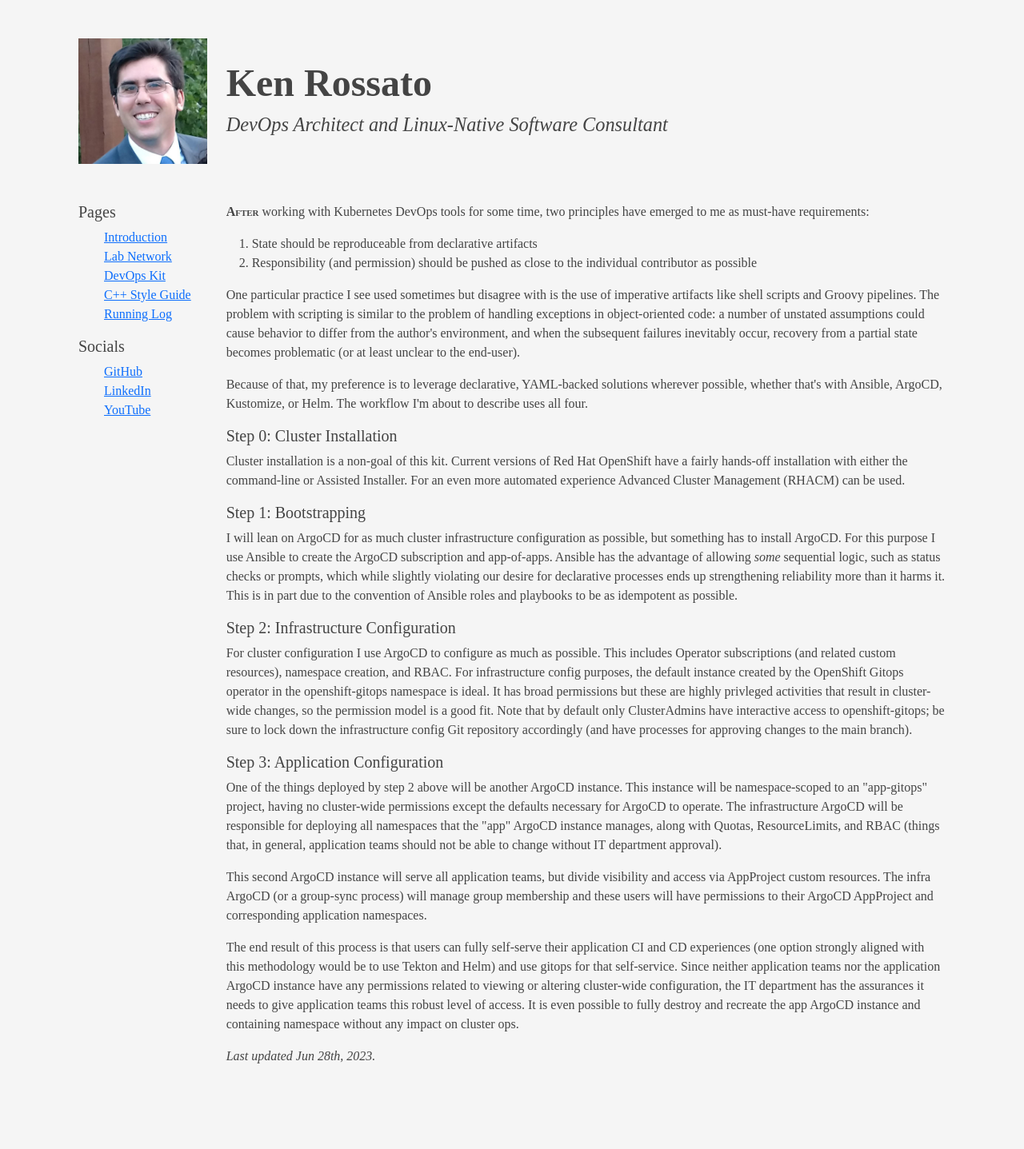
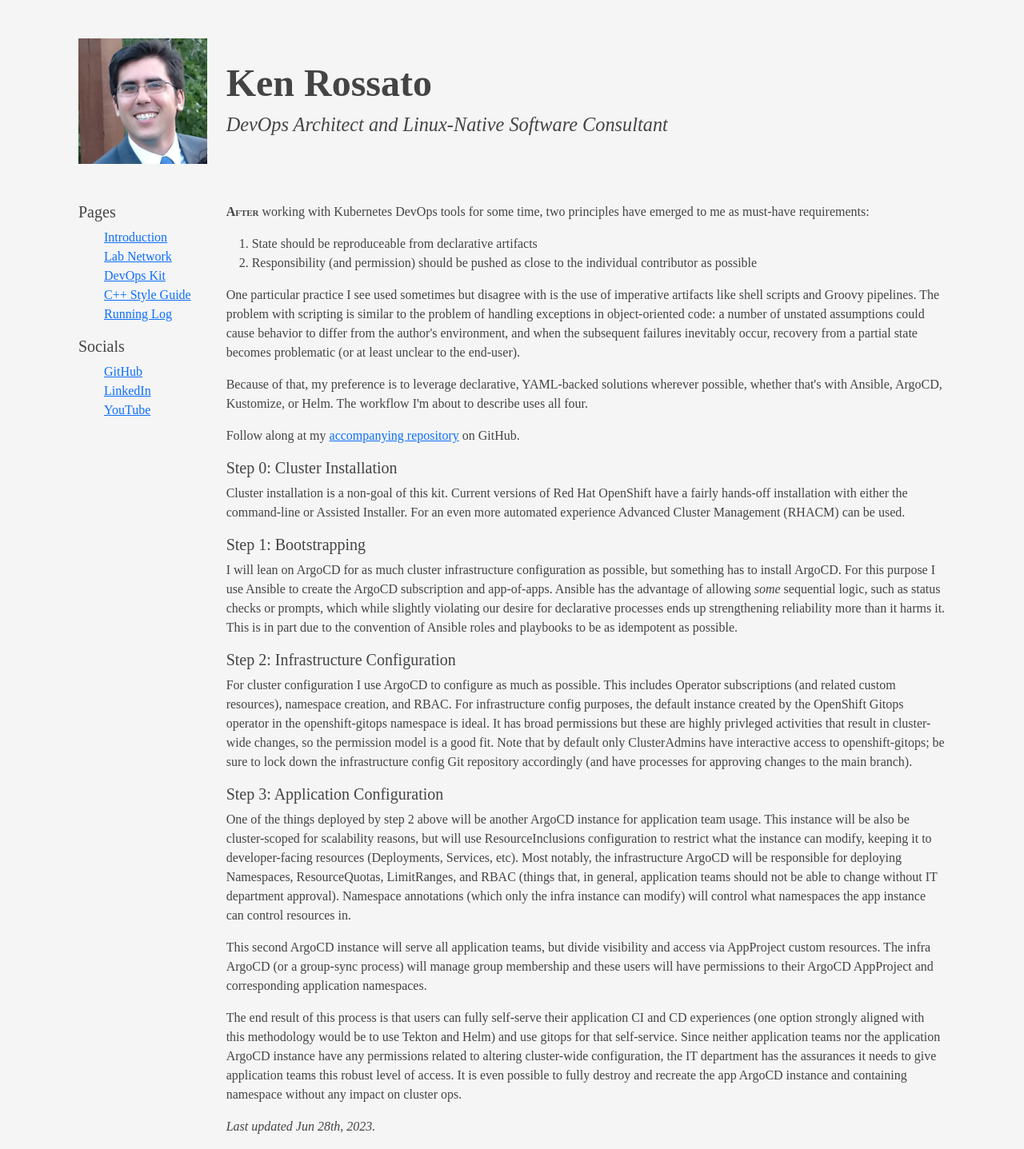
Before and after one commit to rossato/rossato.github.io, a Jekyll site: the page built from devopskit.html, in a window 1280 px wide. Shown: the whole page at 80% size. Built offline with Jekyll 4.4.1, drawn with Linux system fonts in a browser that asks for light colours; before the commit the page ends 1349 px from its top, so only the background shows below that.

Commit message:
Sync devopskit with published state on GitHub

```diff
--- a/devopskit.html
+++ b/devopskit.html
@@ -12,6 +12,8 @@ layout: default
 
 <p>Because of that, my preference is to leverage declarative, YAML-backed solutions wherever possible, whether that's with Ansible, ArgoCD, Kustomize, or Helm.  The workflow I'm about to describe uses all four.</p>
 
+<p>Follow along at my <a href="https://github.com/rossato/devops-kit">accompanying repository</a> on GitHub.</p>
+
 <h5>Step 0: Cluster Installation</h5>
 <p>Cluster installation is a non-goal of this kit. Current versions of Red Hat OpenShift have a fairly hands-off installation with either the command-line or Assisted Installer.  For an even more automated experience Advanced Cluster Management (RHACM) can be used.</p>
 
@@ -22,8 +24,8 @@ layout: default
 <p>For cluster configuration I use ArgoCD to configure as much as possible.  This includes Operator subscriptions (and related custom resources), namespace creation, and RBAC.  For infrastructure config purposes, the default instance created by the OpenShift Gitops operator in the openshift-gitops namespace is ideal.  It has broad permissions but these are highly privleged activities that result in cluster-wide changes, so the permission model is a good fit.  Note that by default only ClusterAdmins have interactive access to openshift-gitops; be sure to lock down the infrastructure config Git repository accordingly (and have processes for approving changes to the main branch).</p>
 
 <h5>Step 3: Application Configuration</h5>
-<p>One of the things deployed by step 2 above will be another ArgoCD instance.  This instance will be namespace-scoped to an "app-gitops" project, having no cluster-wide permissions except the defaults necessary for ArgoCD to operate.  The infrastructure ArgoCD will be responsible for deploying all namespaces that the "app" ArgoCD instance manages, along with Quotas, ResourceLimits, and RBAC (things that, in general, application teams should not be able to change without IT department approval).</p>
+<p>One of the things deployed by step 2 above will be another ArgoCD instance for application team usage.  This instance will be also be cluster-scoped for scalability reasons, but will use ResourceInclusions configuration to restrict what the instance can modify, keeping it to developer-facing resources (Deployments, Services, etc).  Most notably, the infrastructure ArgoCD will be responsible for deploying Namespaces, ResourceQuotas, LimitRanges, and RBAC (things that, in general, application teams should not be able to change without IT department approval).  Namespace annotations (which only the infra instance can modify) will control what namespaces the app instance can control resources in.</p>
 
 <p>This second ArgoCD instance will serve all application teams, but divide visibility and access via AppProject custom resources.  The infra ArgoCD (or a group-sync process) will manage group membership and these users will have permissions to their ArgoCD AppProject and corresponding application namespaces.</p>
 
-<p>The end result of this process is that users can fully self-serve their application CI and CD experiences (one option strongly aligned with this methodology would be to use Tekton and Helm) and use gitops for that self-service.  Since neither application teams nor the application ArgoCD instance have any permissions related to viewing or altering cluster-wide configuration, the IT department has the assurances it needs to give application teams this robust level of access.  It is even possible to fully destroy and recreate the app ArgoCD instance and containing namespace without any impact on cluster ops.</p>
+<p>The end result of this process is that users can fully self-serve their application CI and CD experiences (one option strongly aligned with this methodology would be to use Tekton and Helm) and use gitops for that self-service.  Since neither application teams nor the application ArgoCD instance have any permissions related to altering cluster-wide configuration, the IT department has the assurances it needs to give application teams this robust level of access.  It is even possible to fully destroy and recreate the app ArgoCD instance and containing namespace without any impact on cluster ops.</p>
```
